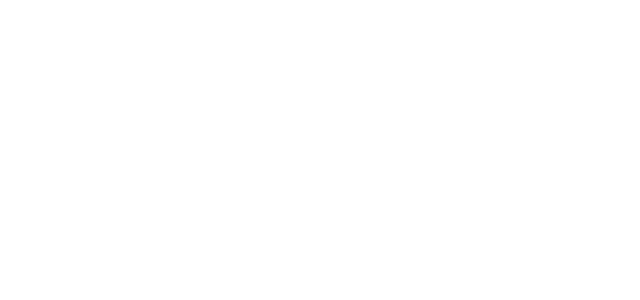
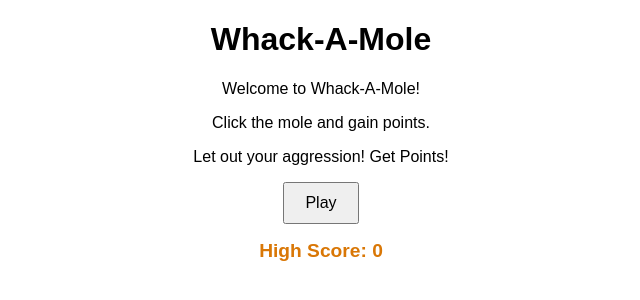
Before and after one commit to MajerAsh/whackAmole, a React (Vite) app: page / in a window 1280 px wide. Shown: the top 300 px of the page, without its empty margins (319-959 px from the left). Built offline with nearby package versions, Linux system fonts and the light colour scheme.

Commit message:
best whac-a-mole

```diff
--- a/src/App.jsx
+++ b/src/App.jsx
@@ -1,3 +1,31 @@
+import { GameProvider, useGame } from "./GameContext";
+import Field from "./Field";
+import WelcomeScreen from "./WelcomeScreen";
+import Scoreboard from "./Scoreboard";
+
+function GameView() {
+  return (
+    <>
+      <Scoreboard />
+      <Field />
+    </>
+  );
+}
+
 export default function App() {
-  return <></>;
+  return (
+    <GameProvider>
+      <Main />
+    </GameProvider>
+  );
 }
+
+function Main() {
+  const { isPlaying } = useGame();
+  return (
+    <div>
+      <h1>Whack-A-Mole</h1>
+      {isPlaying ? <GameView /> : <WelcomeScreen />}
+    </div>
+  );
+}
--- /dev/null
+++ b/src/GameContext.jsx
@@ -0,0 +1,77 @@
+import { createContext, useContext, useState } from "react";
+
+const GameContext = createContext();
+const owSound = new Audio("/ow.mp3");
+
+export function GameProvider({ children }) {
+  const NUM_HOLES = 9;
+
+  const [score, setScore] = useState(0);
+  const [isPlaying, setIsPlaying] = useState(false);
+  const [moleIndex, setMoleIndex] = useState();
+  const [bangIndex, setBangIndex] = useState();
+  const [highScore, setHighScore] = useState(0);
+
+  const startGame = () => {
+    setScore(0);
+    setIsPlaying(true);
+    setMoleIndex(Math.floor(Math.random() * NUM_HOLES));
+    setBangIndex();
+  };
+
+  const whackMole = (clickedIndex) => {
+    setScore((prev) => {
+      const newScore = prev + 1;
+      if (newScore > highScore) {
+        setHighScore(newScore);
+      }
+      return newScore;
+    });
+
+    //Mole pain:
+    setBangIndex(clickedIndex);
+    owSound.currentTime = 0;
+    owSound.play();
+
+    setTimeout(() => {
+      setMoleIndex((prevIndex) => {
+        const availableIndices = Array.from(
+          { length: NUM_HOLES },
+          (_, i) => i
+        ).filter((i) => i !== prevIndex);
+        const randomIndex = Math.floor(Math.random() * availableIndices.length);
+        return availableIndices[randomIndex];
+      });
+
+      setBangIndex();
+    }, 310);
+  };
+
+  const resetGame = () => {
+    setIsPlaying(false);
+    setScore(0);
+    setMoleIndex();
+    setBangIndex();
+  };
+
+  return (
+    <GameContext.Provider
+      value={{
+        score,
+        highScore,
+        isPlaying,
+        moleIndex,
+        bangIndex,
+        startGame,
+        whackMole,
+        resetGame,
+      }}
+    >
+      {children}
+    </GameContext.Provider>
+  );
+}
+
+export function useGame() {
+  return useContext(GameContext);
+}
--- /dev/null
+++ b/src/Scoreboard.jsx
@@ -0,0 +1,14 @@
+import { useGame } from "./GameContext";
+
+export default function Scoreboard() {
+  const { score, resetGame } = useGame();
+
+  return (
+    <div className="scoreboard">
+      <p>
+        Score: <span className="score-value">{score}</span>
+      </p>
+      <button onClick={resetGame}>Restart</button>
+    </div>
+  );
+}
--- /dev/null
+++ b/src/WelcomeScreen.jsx
@@ -0,0 +1,17 @@
+import { useGame } from "./GameContext";
+
+export default function WelcomeScreen() {
+  const { startGame, highScore } = useGame();
+
+  return (
+    <div className="welcome">
+      <p>Welcome to Whack-A-Mole!</p>
+      <p> Click the mole and gain points.</p>
+      <p> Let out your aggression! Get Points!</p>
+      <button onClick={startGame}>Play</button>
+      <p>
+        <strong>High Score: {highScore}</strong>
+      </p>
+    </div>
+  );
+}
--- /dev/null
+++ b/src/field.jsx
@@ -0,0 +1,24 @@
+import { useGame } from "./GameContext";
+
+export default function Field() {
+  const NUM_HOLES = 9;
+  const { moleIndex, bangIndex, whackMole } = useGame();
+
+  return (
+    <ul className="field">
+      {Array.from({ length: NUM_HOLES }).map((_, i) => (
+        <li
+          key={i}
+          className={`hole${i === moleIndex ? " mole" : ""}`}
+          onClick={() => {
+            if (i === moleIndex) {
+              whackMole(i); // Pass clicked index for 💥
+            }
+          }}
+        >
+          {i === bangIndex && <span className="bang">💥</span>}
+        </li>
+      ))}
+    </ul>
+  );
+}
--- a/src/index.css
+++ b/src/index.css
@@ -1,8 +1,71 @@
+* {
+  cursor: grab;
+}
+
+body {
+  font-family: sans-serif;
+  text-align: center;
+}
+
+/*Starter code:*/
+.field {
+  list-style: none;
+  display: grid;
+  grid-template-columns: repeat(3, 1fr);
+  grid-auto-rows: 7rem;
+  gap: 1rem;
+  padding: 1rem;
+  max-width: 30rem;
+  margin: 0 auto;
+}
 
 .hole {
   background: url("/hole.png") no-repeat center/contain;
+  position: relative;
 }
+
+/*Starter code end*/
 
 .mole {
   background-image: url("/mole.png");
 }
+
+.mole:hover {
+  cursor: grabbing;
+}
+
+.welcome,
+.scoreboard {
+  margin: 20px;
+}
+
+button {
+  padding: 10px 20px;
+  font-size: 16px;
+}
+
+button:hover {
+  cursor: pointer;
+  background-color: rgb(187, 176, 162);
+}
+
+.scoreboard {
+  font-weight: bold;
+  font-size: 2rem;
+  color: #ff3627; /* green */
+}
+
+.welcome p strong {
+  color: #d97706;
+  font-size: 1.2rem;
+}
+
+.bang {
+  position: absolute;
+  font-size: 2rem;
+  top: 10px;
+  left: 50%;
+  transform: translateX(-50%);
+  pointer-events: none;
+  animation: pop 0.3s ease-out;
+}
```
Also changed, not shown: 2 other files (tests, documents, lock files or other folders).
